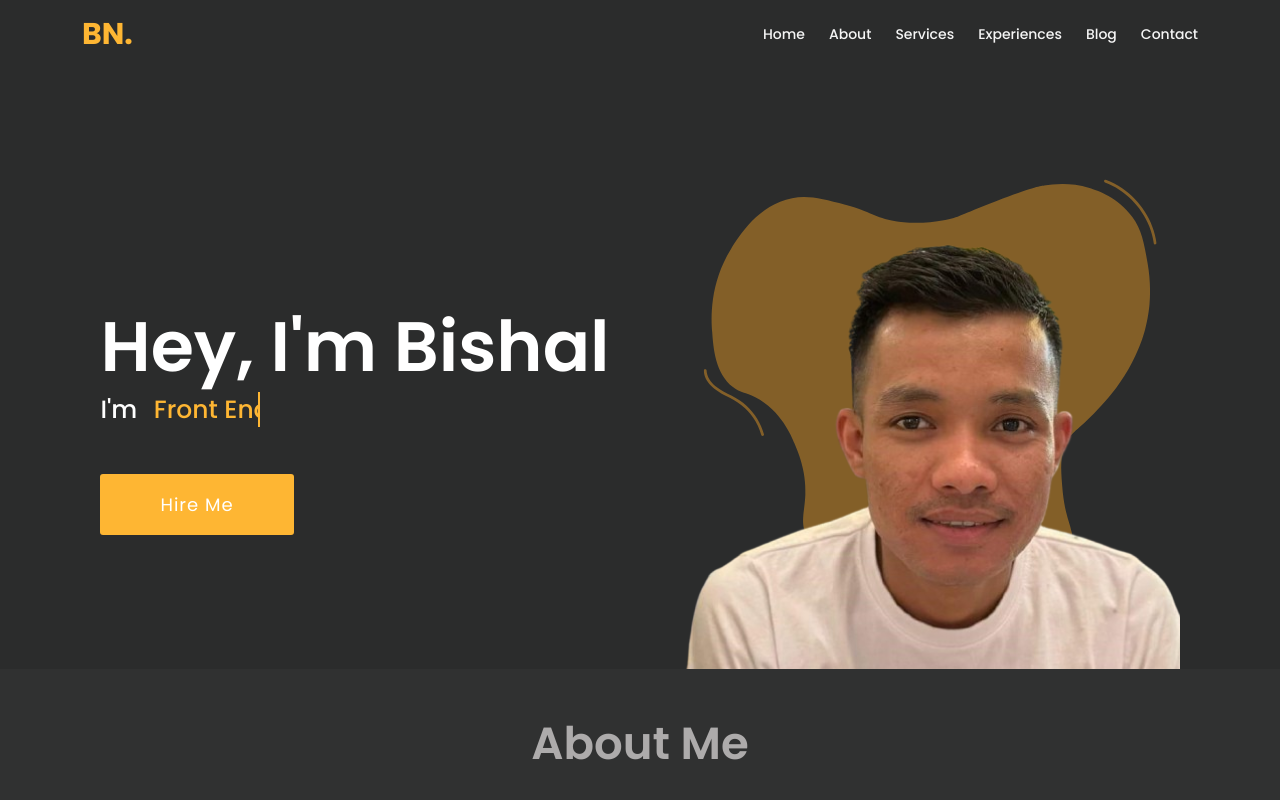
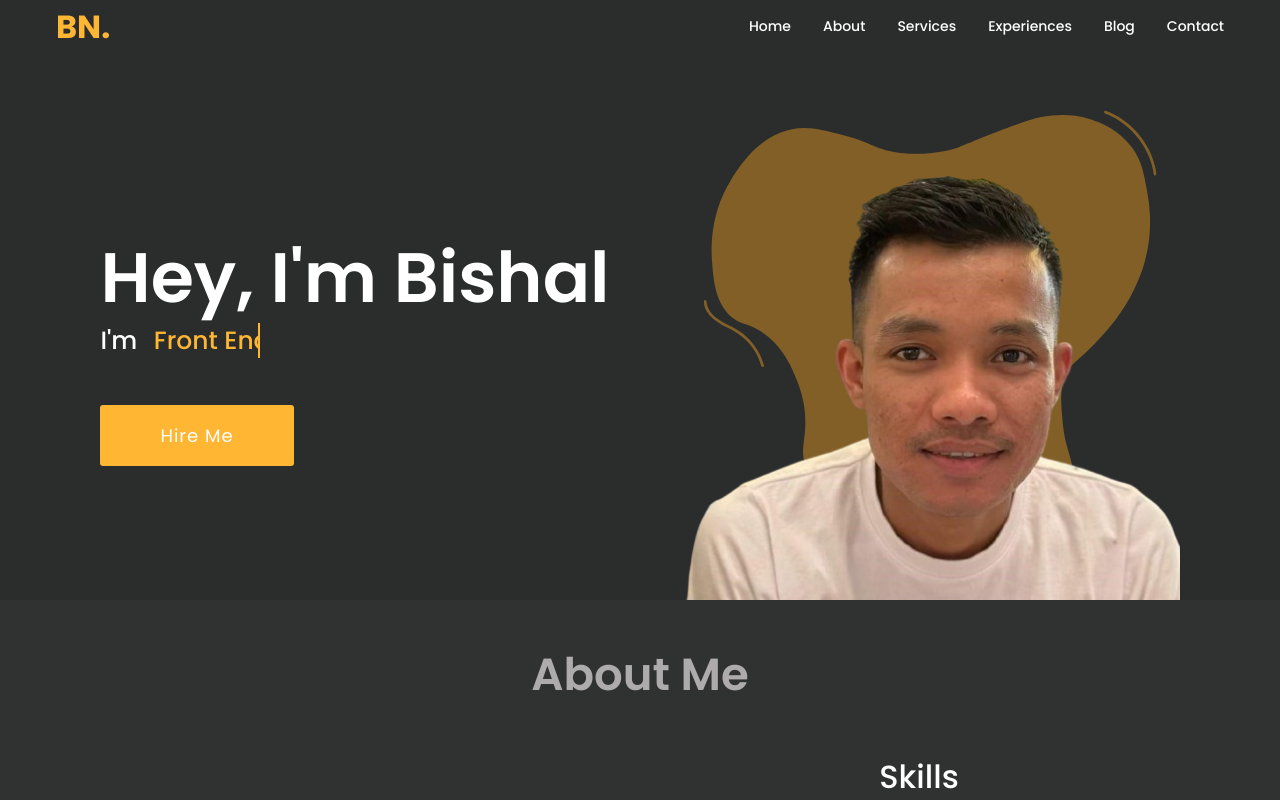
Before and after one commit to Bishal-np/portfolio, a React (Vite) app: page / in a window 1280 px wide. Shown: the top 800 px of the page. Built offline with nearby package versions, Linux system fonts and the light colour scheme.

Commit message:
header update

```diff
--- a/src/componant/Header.jsx
+++ b/src/componant/Header.jsx
@@ -23,7 +23,7 @@ function Header() {
   };
 
   return (
-    <header className={`navbar navbar-expand-lg py-4 bg-body-dark ${isScrolled ? 'scrolled' : ''}`}>
+    <header className={`header ${isScrolled ? 'scrolled' : ''}`}>
       <div className="container">
         <div className="logo"><a href="/home">BN.</a></div>
 
@@ -39,8 +39,8 @@ function Header() {
         </button>
 
         {/* Responsive Menu */}
-        <div className={`collapse navbar-collapse ${isMenuOpen ? 'show' : ''}`} id="navbarSupportedContent">
-          <ul className="mb-0 ms-auto gap-4 align-items-center menu-items" id="menu_list">
+        <div className={`menu-container ${isMenuOpen ? 'show' : ''}`}>
+          <ul className="menu-items">
             {['home', 'about', 'services', 'experiences', 'blog', 'contact'].map((item) => (
               <li key={item} onClick={closeMenu}>
                 <a href={`#${item}`}>
--- a/src/scss/layouts/header.scss
+++ b/src/scss/layouts/header.scss
@@ -1,36 +1,52 @@
-header {
+.header {
+  position: fixed;
+  top: 0;
+  left: 0;
+  right: 0;
+  padding: 1rem 0;
   background-color: var(--primary-color);
+  z-index: 1000;
   transition: all 0.3s ease;
-  padding: 1rem 0;
+
+  &.scrolled {
+    background-color: rgba(var(--primary-color-rgb), 0.9);
+    box-shadow: 0 2px 10px rgba(0, 0, 0, 0.1);
+    padding: 0.5rem 0;
+  }
 
   .container {
     display: flex;
     justify-content: space-between;
     align-items: center;
+    max-width: 1200px;
+    margin: 0 auto;
+    padding: 0 1rem;
   }
 
   .logo {
-    font-size: 30px;
+    font-size: 2rem;
     font-weight: 700;
     color: var(--secondary-color);
-    z-index: 1001; // Ensure logo stays above mobile menu
+
+    a {
+      color: inherit;
+      text-decoration: none;
     }
+  }
+
   .navbar-toggler {
     border: none;
     background: transparent;
     padding: 0.5rem;
+    cursor: pointer;
+    display: none;
     z-index: 1001;
-    display: none; // Hidden by default on desktop
-
-    @media (max-width: 991px) {
-      display: block; // Show on mobile
-    }
 
     .navbar-toggler-icon {
-      background-color: var(--secondary-color);
+      display: block;
       width: 24px;
       height: 2px;
-      display: block;
+      background-color: var(--secondary-color);
       position: relative;
 
       &::before,
@@ -54,112 +70,75 @@ header {
 
     &[aria-expanded="true"] .navbar-toggler-icon {
       background: transparent;
-
-      &::before,
-      &::after {
-        // Remove any transforms that create the X animation
-        transform: none;
-        top: 0;
-      }
     }
   }
 
+  .menu-container {
+    display: flex;
+    transition: all 0.3s ease;
+
     .menu-items {
-    color: rgba(255, 255, 255, 0.952);
-    font-weight: 500;
-    font-size: 14px;
       display: flex;
       gap: 2rem;
+      list-style: none;
       margin: 0;
       padding: 0;
 
       li {
-      list-style: none;
-
         a {
-        color: inherit;
+          color: white;
           text-decoration: none;
+          font-weight: 500;
           transition: color 0.3s ease;
           position: relative;
-        padding: 0.5rem 0;
 
           &:hover {
-          color: #e7aa25;
+            color: var(--secondary-color);
           }
-
-        &::after {
-          content: '';
-          position: absolute;
-          bottom: 0;
-          left: 0;
-          width: 0;
-          height: 2px;
-          background-color: #e7aa25;
-          transition: width 0.3s ease;
         }
-
-        &:hover::after {
-          width: 100%;
       }
     }
   }
 
   @media (max-width: 991px) {
+    .navbar-toggler {
+      display: block;
+    }
+
+    .menu-container {
       position: fixed;
-      top: 80px;
-      left: 0;
-      right: 0;
+      top: 0;
+      right: -100%;
+      width: 70%;
+      height: 100vh;
+      background-color: var(--primary-color);
       flex-direction: column;
-      background-color: rgb(63, 61, 61);
-      padding: 1rem 0;
-      gap: 0;
-      max-height: 0;
-      overflow: hidden;
-      transition: max-height 0.3s ease, padding 0.3s ease;
+      justify-content: center;
+      align-items: center;
+      transition: right 0.3s ease;
       z-index: 1000;
 
+      &.show {
+        right: 0;
+      }
+
+      .menu-items {
+        flex-direction: column;
+        gap: 2rem;
+        text-align: center;
+
         li {
-        width: 100%;
-        text-align: center;
-        padding: 0.75rem 0;
-
           a {
-          display: block;
-          padding: 0.5rem 1rem;
-
-          &::after {
-            display: none;
+            font-size: 1.2rem;
           }
         }
-      }
-
-      &.show {
-        max-height: 500px; // Adjust based on your content
-        padding: 1rem 0;
       }
     }
   }
 
   @media (max-width: 576px) {
-    padding: 0.75rem 0;
-
-    .logo {
-      font-size: 24px;
+    .menu-container {
+      width: 80%;
     }
   }
 }
-
-.scrolled {
-  position: sticky;
-  top: 0;
-  z-index: 999;
-  background-color: #252525;
-  box-shadow: 0px 1px 5px 0px rgba(0, 0, 0, 0.5);
-  padding: 0.5rem 0;
-
-  @media (max-width: 576px) {
-    position: fixed;
-    width: 100%;
-    padding: 0.5rem 1rem;
-  }
-}
```
Lines whose indentation alone changed are shown as unchanged.
